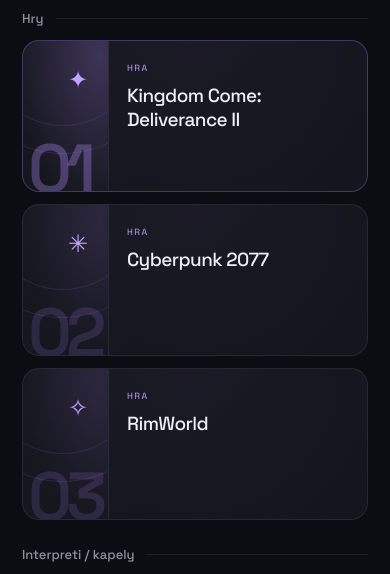
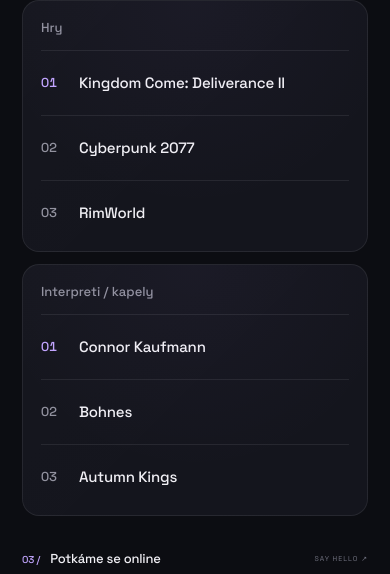
Before and after one commit to nacelnik028/borik-links, a plain HTML site: page index.html in a window 390 px wide. Shown: the part 1850-2424 px from the top of the page. Drawn offline with Linux system fonts and the light colour scheme.

Commit message:
zmena_top_3

```diff
--- a/css/style.css
+++ b/css/style.css
@@ -169,30 +169,26 @@
 .equalizer i:nth-child(3) { height: 9px; animation-delay: -.3s; }
 .equalizer i:nth-child(4) { height: 15px; animation-delay: -.8s; }
 @keyframes equalize { to { transform: scaleY(.3); } }
-.links-section { margin-top: 42px; }
-.top-three-section { margin-top: 42px; }
-.favorite-group + .favorite-group { margin-top: 26px; }
-.favorite-group-heading { display: flex; align-items: center; gap: 12px; margin: 0 0 13px; font: 500 13px var(--display); color: var(--muted); }
-.favorite-group-heading::after { content: ''; height: 1px; flex: 1; background: var(--line); }
-.top-three-grid { display: grid; grid-template-columns: repeat(3, minmax(0, 1fr)); gap: 14px; padding: 0; margin: 0; list-style: none; }
+.links-section, .top-three-section { margin-top: 32px; }
+#top-three-groups { display: grid; grid-template-columns: repeat(2, minmax(0, 1fr)); gap: 16px; }
+.favorite-group { min-width: 0; padding: 20px 22px 8px; }
+.favorite-group-heading { margin: 0; padding-bottom: 14px; border-bottom: 1px solid var(--line); font: 500 13px var(--display); color: var(--muted); }
+.top-three-grid { padding: 0; margin: 0; list-style: none; }
 .top-three-item { min-width: 0; }
-.favorite-card { display: flex; flex-direction: column; height: 100%; }
+.top-three-item + .top-three-item { border-top: 1px solid var(--line); }
+.favorite-card { display: flex; align-items: center; gap: 16px; min-height: 64px; padding: 14px 0; border-radius: 6px; }
+a.favorite-card { transition: background .2s; }
+a.favorite-card:hover { background: rgba(var(--accent-rgb), .06); }
 a.favorite-card:hover .favorite-link { color: var(--text); }
-a.favorite-card:focus-visible { outline: 2px solid var(--accent); outline-offset: 5px; }
-.favorite-visual { position: relative; height: 126px; overflow: hidden; border-bottom: 1px solid var(--line); background: radial-gradient(ellipse at 90% 10%, rgba(var(--accent-rgb), .13), transparent 70%); }
-.favorite-visual::before, .favorite-visual::after { content: ''; position: absolute; width: 160px; height: 160px; border: 1px solid rgba(var(--accent-rgb), .13); border-radius: 50%; right: -35px; top: -75px; }
-.favorite-visual::after { width: 215px; height: 215px; right: -62px; top: -102px; }
-.favorite-rank { position: absolute; bottom: -22px; left: 20px; font: 600 108px/1 var(--display); letter-spacing: -8px; color: rgba(var(--accent-rgb), .16); }
-.favorite-spark { position: absolute; top: 22px; right: 23px; font-size: 30px; color: var(--accent); }
-.top-three-item:first-child .favorite-card { border-color: rgba(var(--accent-rgb), .3); }
-.top-three-item:first-child .favorite-visual { background: radial-gradient(ellipse at 90% 10%, rgba(var(--accent-rgb), .24), transparent 80%); }
-.top-three-item:first-child .favorite-rank { color: rgba(var(--accent-rgb), .34); }
-.favorite-content { padding: 22px; display: flex; flex: 1; flex-direction: column; align-items: flex-start; overflow-wrap: anywhere; }
-.favorite-category { font: 9px var(--display); letter-spacing: 1.4px; text-transform: uppercase; color: var(--accent); }
-.favorite-title { font: 500 21px/1.3 var(--display); letter-spacing: -.6px; margin: 10px 0 0; }
-.favorite-description { color: var(--muted); font-size: 12px; line-height: 1.8; margin-top: 10px; }
-.favorite-link { color: var(--accent); font-size: 10px; margin-top: auto; padding-top: 22px; }
-.favorite-pending .favorite-title { color: var(--muted); font-size: 18px; }
+a.favorite-card:focus-visible { outline: 2px solid var(--accent); outline-offset: 3px; }
+.favorite-rank { flex: 0 0 26px; font: 500 13px var(--display); color: var(--muted); font-variant-numeric: tabular-nums; }
+.top-three-item:first-child .favorite-rank { color: var(--accent); }
+.favorite-content { min-width: 0; flex: 1; overflow-wrap: anywhere; }
+.favorite-category { display: block; margin-bottom: 4px; font: 9px var(--display); letter-spacing: 1px; text-transform: uppercase; color: var(--accent); }
+.favorite-title { font: 500 15px/1.5 var(--display); letter-spacing: -.2px; margin: 0; }
+.favorite-description { color: var(--muted); font-size: 12px; line-height: 1.7; margin-top: 5px; }
+.favorite-link { display: inline-block; color: var(--accent); font-size: 11px; margin-top: 6px; }
+.favorite-pending .favorite-title { color: var(--muted); }
 .si-row { display: grid; grid-template-columns: repeat(3, 1fr); gap: 12px; }
 .si { min-width: 0; display: flex; align-items: center; gap: 13px; padding: 19px 18px; border: 1px solid var(--line); border-radius: 12px; background: #13141be8; transition: transform .2s, border-color .2s, background .2s; }
 .si:hover { transform: translateY(-4px); border-color: rgba(var(--accent-rgb), .35); background: #1b1c25; }
@@ -295,13 +291,9 @@
   .section-aside { font-size: 7px; letter-spacing: 1px; }
   .section-heading h2 { font-size: 13px; }.section-number { margin-right: 7px; }
   .si-row { grid-template-columns: repeat(2, 1fr); gap: 10px; }
-  .top-three-grid { grid-template-columns: minmax(0, 1fr); gap: 12px; }
-  .favorite-card { flex-direction: row; }
-  .favorite-visual { width: 86px; height: auto; min-height: 150px; flex-shrink: 0; border-bottom: 0; border-right: 1px solid var(--line); }
-  .favorite-rank { font-size: 68px; left: 5px; bottom: -12px; letter-spacing: -6px; }
-  .favorite-spark { top: 19px; right: 20px; font-size: 24px; }
-  .favorite-content { padding: 21px 18px; min-width: 0; }
-  .favorite-title { font-size: 19px; }
+  #top-three-groups { grid-template-columns: minmax(0, 1fr); gap: 12px; }
+  .favorite-group { padding: 18px 18px 6px; }
+  .favorite-card { gap: 12px; }
   .si { padding: 17px 12px; gap: 10px; }
   .social-icon { width: 29px; height: 29px; border-radius: 8px; }
   .social-copy strong { font-size: 11px; }.social-copy > span { font-size: 8px; }
--- a/js/top-three.js
+++ b/js/top-three.js
@@ -22,33 +22,32 @@
     const item = document.createElement('li');
     item.className = 'top-three-item';
     const card = document.createElement(url ? 'a' : 'article');
-    card.className = `panel favorite-card${title ? '' : ' favorite-pending'}`;
+    card.className = `favorite-card${title ? '' : ' favorite-pending'}`;
     if (url) {
       card.href = url;
       card.target = '_blank';
       card.rel = 'noopener noreferrer';
     }
-    const visual = document.createElement('div');
-    visual.className = 'favorite-visual';
-    visual.setAttribute('aria-hidden', 'true');
-    visual.append(textElement('span', 'favorite-rank', String(index + 1).padStart(2, '0')));
-    visual.append(textElement('span', 'favorite-spark', index === 0 ? '✦' : index === 1 ? '✳' : '✧'));
+    const rank = textElement('span', 'favorite-rank', String(index + 1).padStart(2, '0'));
+    rank.setAttribute('aria-hidden', 'true');
     const content = document.createElement('div');
     content.className = 'favorite-content';
-    content.append(textElement('span', 'favorite-category', title ? entry.category || category || 'Osobní favorit' : 'Ještě vybírám'));
+    if (title && entry.category && entry.category !== category) {
+      content.append(textElement('span', 'favorite-category', entry.category));
+    }
     content.append(textElement('h4', 'favorite-title', title || 'Výběr už brzy.'));
     if (entry.description && title) content.append(textElement('p', 'favorite-description', entry.description));
     if (url) {
       const hint = textElement('span', 'favorite-link', 'Prozkoumat ↗');
       content.append(hint);
     }
-    card.append(visual, content);
+    card.append(rank, content);
     item.append(card);
     return item;
   }
   for (const [groupIndex, group] of groups.entries()) {
     const section = document.createElement('section');
-    section.className = 'favorite-group';
+    section.className = 'panel favorite-group';
     const heading = textElement('h3', 'favorite-group-heading', group.title);
     heading.id = `favorite-group-${groupIndex}`;
     section.setAttribute('aria-labelledby', heading.id);
```
Also changed, not shown: AGENTS.md (added, +70 -0 lines), README.md.
